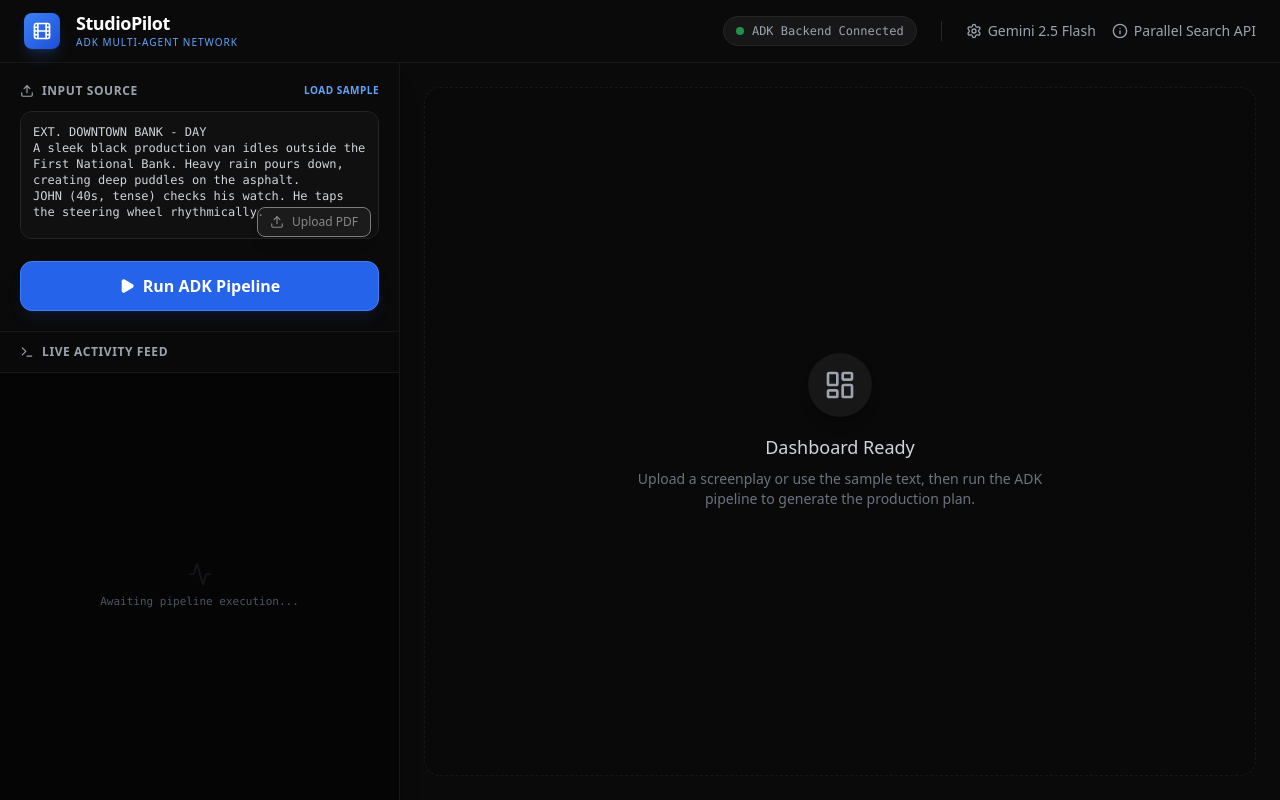
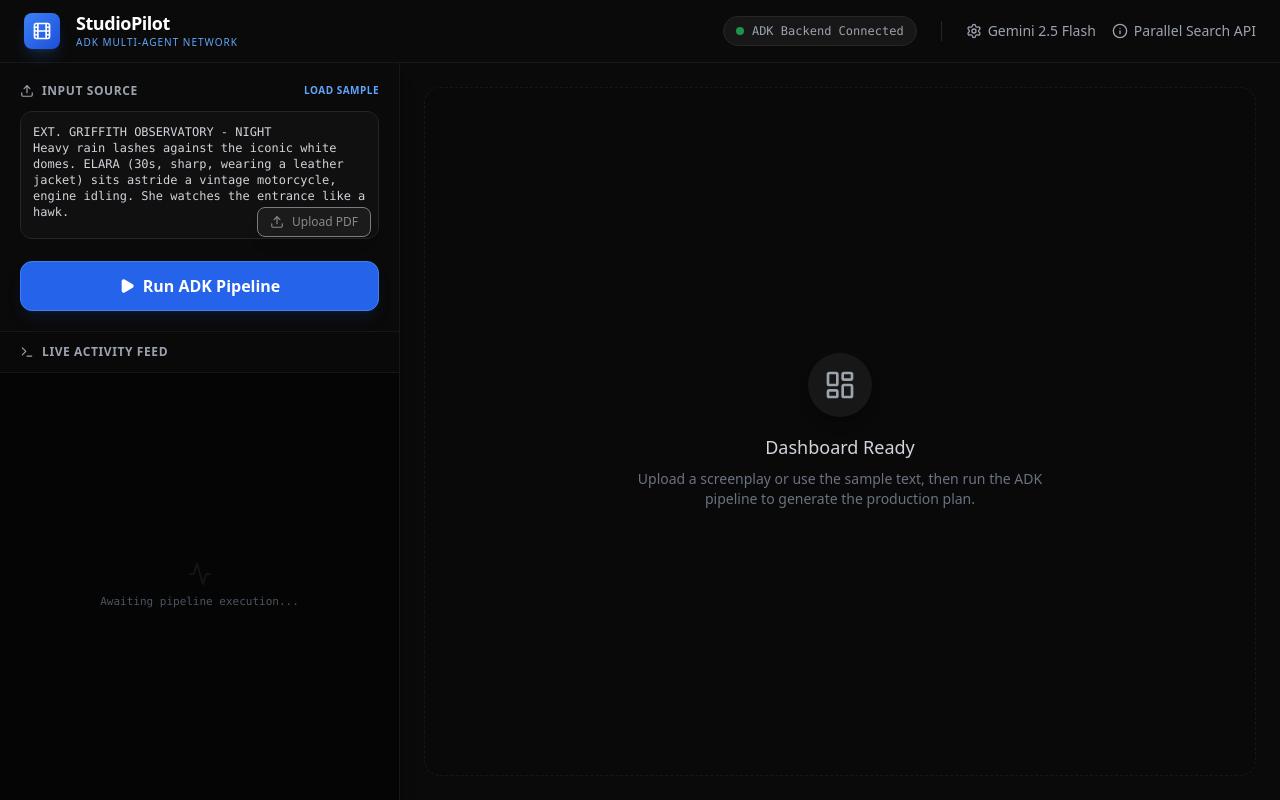
Before and after one commit to JacobdHo888/StudioPilotProject, a React (Vite) app in the folder frontend/: page / in a window 1280 px wide. Built offline with nearby package versions, Linux system fonts and the light colour scheme.

Commit message:
Modified source data and revised scope.

```diff
--- a/frontend/App.tsx
+++ b/frontend/App.tsx
@@ -10,19 +10,18 @@ import {
   runChangeMonitor
 } from './services/agentPipeline.ts';
 
-const SAMPLE_SCRIPT = `EXT. DOWNTOWN BANK - DAY
-A sleek black production van idles outside the First National Bank. Heavy rain pours down, creating deep puddles on the asphalt.
-JOHN (40s, tense) checks his watch. He taps the steering wheel rhythmically.
+// Entirely original demo screenplay created for this hackathon.
+const SAMPLE_SCRIPT = `EXT. GRIFFITH OBSERVATORY - NIGHT
+Heavy rain lashes against the iconic white domes. ELARA (30s, sharp, wearing a leather jacket) sits astride a vintage motorcycle, engine idling. She watches the entrance like a hawk.
 
-INT. DOWNTOWN BANK LOBBY - CONTINUOUS
-SARAH (30s, calm) walks up to the teller. The bank is crowded with Friday afternoon customers.
-She slides a handwritten note across the marble counter.
-The TELLER (20s, nervous) reads it. His eyes widen.
-Sarah subtly opens her coat, revealing a futuristic, glowing prop blaster strapped to her side.
+INT. OBSERVATORY PLANETARIUM - CONTINUOUS
+KAEL (50s, anxious) paces beneath the star projector. He clutches a titanium lockbox.
+Elara enters, dripping wet. She nods. Kael slides the lockbox across the carpet.
 
-EXT. DOWNTOWN BANK - NIGHT
-The rain has turned into a torrential downpour. Police sirens wail in the distance.
-John slams the van into gear. Sarah dives into the passenger seat as the van executes a dangerous high-speed driving stunt, peeling out into the dark, wet city streets.`;
+EXT. OBSERVATORY ROOFTOP - LATER
+The rain is torrential now. Elara sprints across the roof with the lockbox.
+Suddenly, a massive heavy-lift drone rises over the parapet, its spotlight blinding her.
+Elara executes a desperate diving stunt to avoid the drone's grappling hook, sliding across the slick, wet concrete.`;
 
 const INITIAL_STATE: PipelineState = {
   scriptAnalyst: { status: 'idle', data: null },
```
